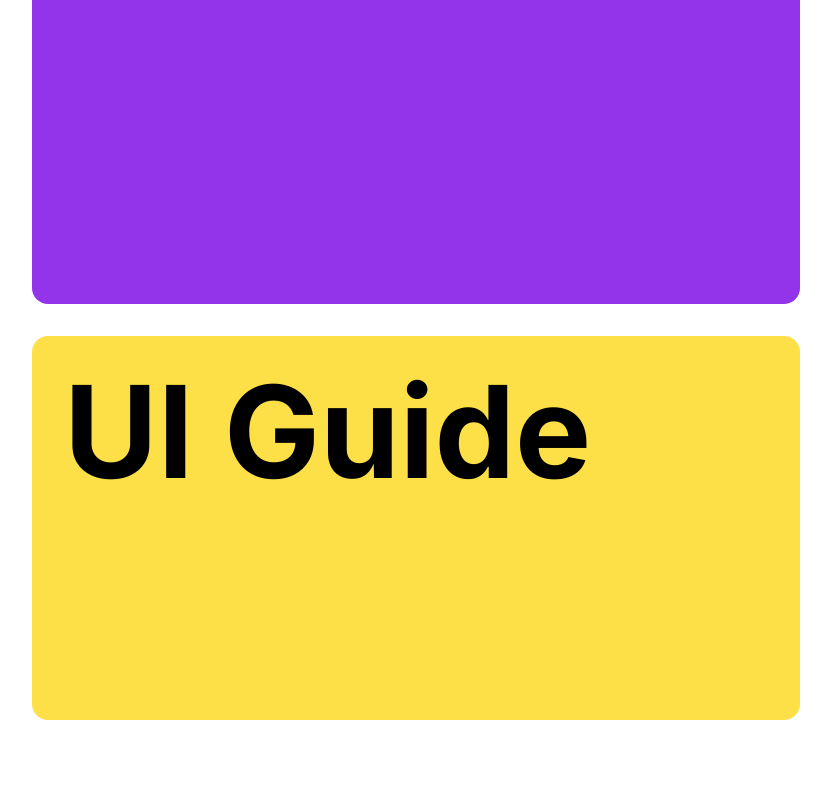
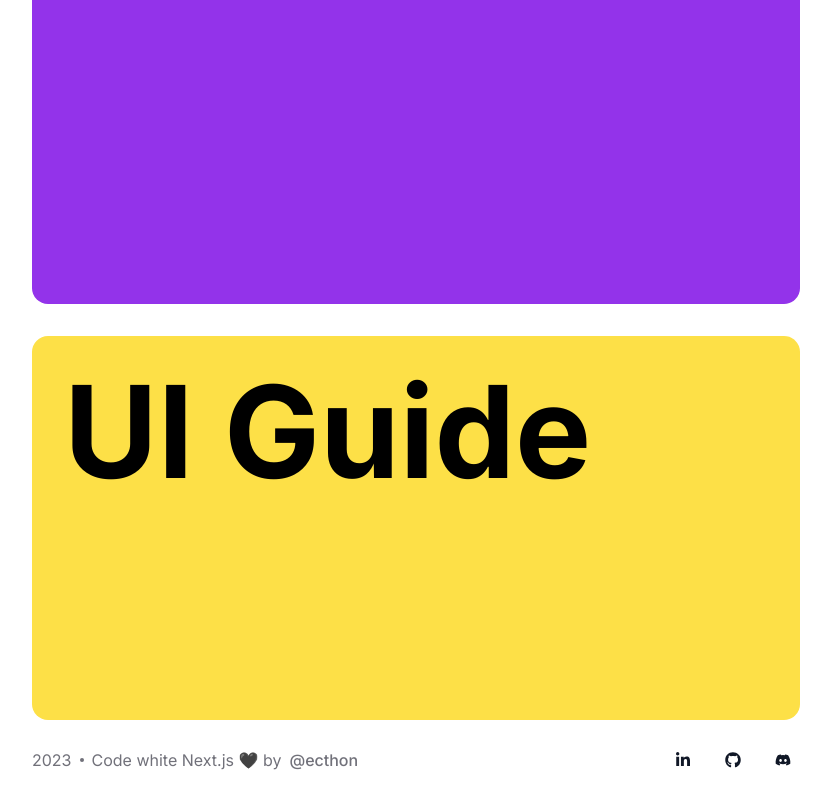
Before and after one commit to ecthon/ecthon-app-2023, a Next.js app: page / in a window 1280 px wide. Shown: the part 1594-2394 px from the top of the page, without its empty margins (224-1055 px from the left). Before the commit the page ends 2314 px from the top, so only its background shows below. Built offline with nearby package versions, Linux system fonts and the light colour scheme.

Commit message:
feature/component: Footer

```diff
--- a/package.json
+++ b/package.json
@@ -13,7 +13,8 @@
     "lucide-react": "^0.288.0",
     "next": "13.5.4",
     "react": "^18",
-    "react-dom": "^18"
+    "react-dom": "^18",
+    "react-icons": "^4.11.0"
   },
   "devDependencies": {
     "@types/node": "^20",
--- a/src/app/page.tsx
+++ b/src/app/page.tsx
@@ -1,3 +1,4 @@
+import { Footer } from "@/components/Footer";
 import { Header } from "@/components/Header";
 import { Heading } from "@/components/sections/Heading";
 import { Projects } from "@/components/sections/Projects";
@@ -10,6 +11,7 @@ export default function Home() {
       <Heading />
       <Projects />
       <UIGuide />
+      <Footer />
     </div>
   )
 }
--- /dev/null
+++ b/src/components/Divider.tsx
@@ -0,0 +1,5 @@
+export function Divider() {
+    return (
+        <div className="flex bg-zinc-500 w-1 h-1 rounded-full" />
+    )
+}
--- /dev/null
+++ b/src/components/Footer/Socials.tsx
@@ -0,0 +1,24 @@
+import { FaDiscord, FaLinkedinIn, FaGithub } from 'react-icons/fa'
+
+export function Socials() {
+    const socials = [
+        {icon: <FaLinkedinIn/>, path: "https://www.linkedin.com/in/ecthon/"},
+        {icon: <FaGithub/>, path: "https://github.com/ecthon"},
+        {icon: <FaDiscord/>, path: "#"},
+    ]
+
+    return (
+        <nav className='flex'>
+            <ul className='flex list-none gap-4'>
+                {socials.map((social, index) => (
+                    <li key={index}>
+                        <a href={social.path} target='_blank' className='flex
+                        p-2 rounded-full bg-transparent text-gray-900 hover:text-white border-spacing-2 border border-transparent hover:bg-gray-900'>
+                            {social.icon}
+                        </a>
+                    </li>
+                ))}
+            </ul>
+        </nav>
+    )
+}
--- /dev/null
+++ b/src/components/Footer/index.tsx
@@ -0,0 +1,22 @@
+import { Divider } from "../Divider"
+import { Socials } from "./Socials"
+
+export function Footer() {
+    const currentYear = new Date().getFullYear()
+
+    return (
+        <footer className="flex w-full h-20 m-auto">
+            <div className="flex justify-between items-center mx-auto w-3/5">
+                <div className="flex items-center gap-2">
+                    <p className="text-zinc-500">{currentYear}</p>
+                    <Divider />
+                    <p className="text-zinc-500">
+                        Code white Next.js 🖤 by
+                    </p>
+                    <p className="text-zinc-500 hover:text-gray-900 font-medium cursor-pointer">@ecthon</p>
+                </div>
+                <Socials />
+            </div>
+        </footer>
+    )
+}
--- a/src/components/sections/UIGuide.tsx/index.tsx
+++ b/src/components/sections/UIGuide.tsx/index.tsx
@@ -1,7 +1,7 @@
 export function UIGuide() {
     return (
         <div className="flex w-3/5 h-96 mx-auto p-8 bg-yellow-300 rounded-2xl mt-8">
-            <div>
+            <div className="flex flex-col">
                 <h1 className="font-bold text-9xl">UI Guide</h1>
             </div>
         </div>
```
Also changed, not shown: 1 other file (tests, documents, lock files or other folders).
